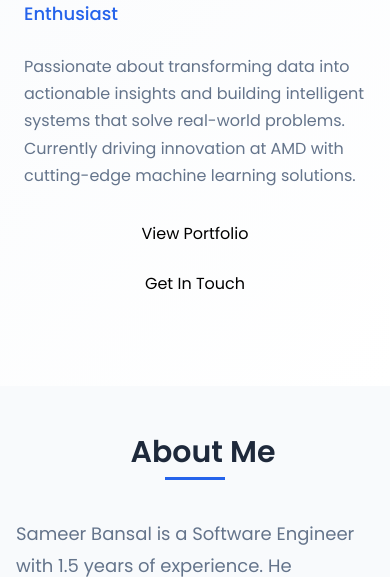
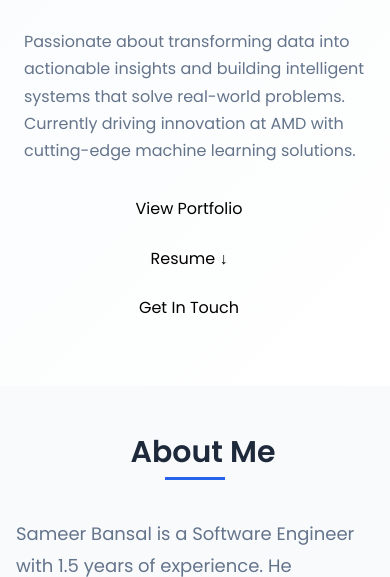
Before and after one commit to Sameer475/personal-portfolio, a Flask app: page / in a window 390 px wide. Shown: the part 458-1035 px from the top of the page. Run offline with Flask 3, Linux system fonts and the light colour scheme.

Commit message:
Resume.pdf

```diff
--- a/static/css/styles.css
+++ b/static/css/styles.css
@@ -279,6 +279,7 @@ p {
   display: flex;
   gap: var(--spacing-lg);
   justify-content: flex-start;
+  flex-wrap: wrap;
 }
 
 @keyframes fadeInUp {
@@ -743,6 +744,12 @@ p {
     flex-direction: column;
     gap: var(--spacing-lg);
   }
+
+  .hero-buttons .btn {
+    margin-right: var(--spacing-sm);
+
+  }
+
 }
 
 @media (max-width: 768px) {
@@ -822,6 +829,14 @@ p {
     flex-direction: column;
     gap: var(--spacing-sm);
   }
+}
+
+@media (max-width: 480px) {
+    .hero-buttons .btn {
+        width: 100%;
+        max-width: 250px;
+        text-align: center;
+    }
 }
 
 /* Animation Classes */
--- a/static/js/script.js
+++ b/static/js/script.js
@@ -287,6 +287,21 @@ class FlashMessageHandler {
     }
 }
 
+class DownloadHandler {
+    constructor() {
+        this.init();
+    }
+
+    init() {
+        document.querySelectorAll('a[download]').forEach(link => {
+            link.addEventListener('click', (e) => {
+                // You could add analytics or confirmation here
+                console.log('Downloading resume...');
+            });
+        });
+    }
+}
+
 // Contact Form Enhancement
 class ContactFormHandler {
     constructor() {
@@ -497,6 +512,7 @@ document.addEventListener('DOMContentLoaded', () => {
     new FlashMessageHandler();
     new ContactFormHandler();
     new NavbarScrollEffect();
+    new DownloadHandler();
 
     // Add typing animation with a delay to let the page settle
     setTimeout(() => {
--- a/templates/index.html
+++ b/templates/index.html
@@ -74,6 +74,7 @@
                     </p>
                     <div class="hero-buttons">
                         <a href="#portfolio" class="btn btn-primary">View Portfolio</a>
+                        <a href="{{ url_for('static', filename='Resume_Sameer.pdf') }}" download="Sameer_Bansal_Resume.pdf" class="btn btn-secondary">Resume ↓</a>
                         <a href="#contact" class="btn btn-secondary">Get In Touch</a>
                     </div>
                 </div>
```
Also changed, not shown: 1 other file.
